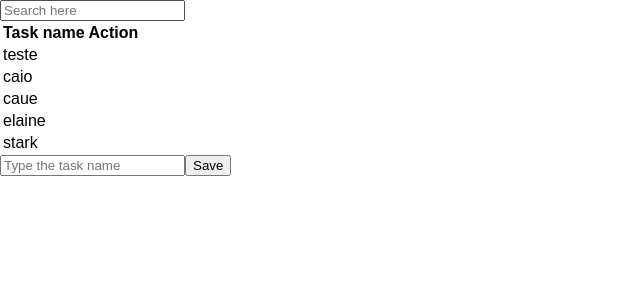
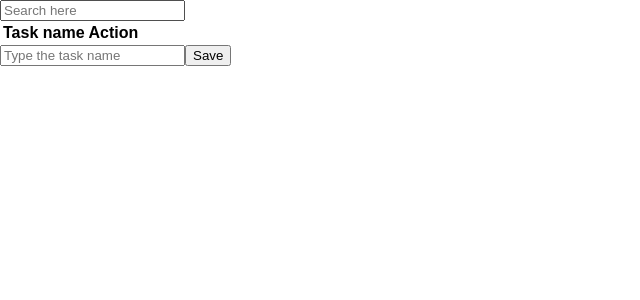
Before and after one commit to caiodesign/react-to-do, a React (Create React App) app: page / in a window 1280 px wide. Shown: the top 300 px of the page, without its empty margins (0-640 px from the left). Built offline with nearby package versions, Linux system fonts and the light colour scheme.

Commit message:
developing 'search' function to filter the tasks

```diff
--- a/src/App.js
+++ b/src/App.js
@@ -8,7 +8,8 @@ class App extends React.Component {
 
 	// setting my state object.
 	state = {
-		tasks: ['teste', 'caio', 'caue', 'elaine', 'stark']
+		tasks: [],
+		filter: undefined
 	};
 
 	// add a new task to table.
@@ -17,9 +18,9 @@ class App extends React.Component {
 	}
 
 	getSearchValue = (e) => {
+		console.log(e.target.value);
 		return  e.target.value;
 	}
-
 	addTask = (e) => {
 		e.preventDefault()
 		this.setState({
@@ -27,10 +28,16 @@ class App extends React.Component {
 		});
 	};
 
+	/*setInputValue = (e) => {
+
+	}
+
 	filterTasks = (e) => {
 		e.preventDefault();
-		//task.indexOf(this.getSearchValue(e)
-	}
+		const searching = this.state.tasks.map( (item, index) => {
+			const value = item.indexOf(this.getSearchValue(e));
+		})
+	}*/
 
 	render() {
 		return (
```
